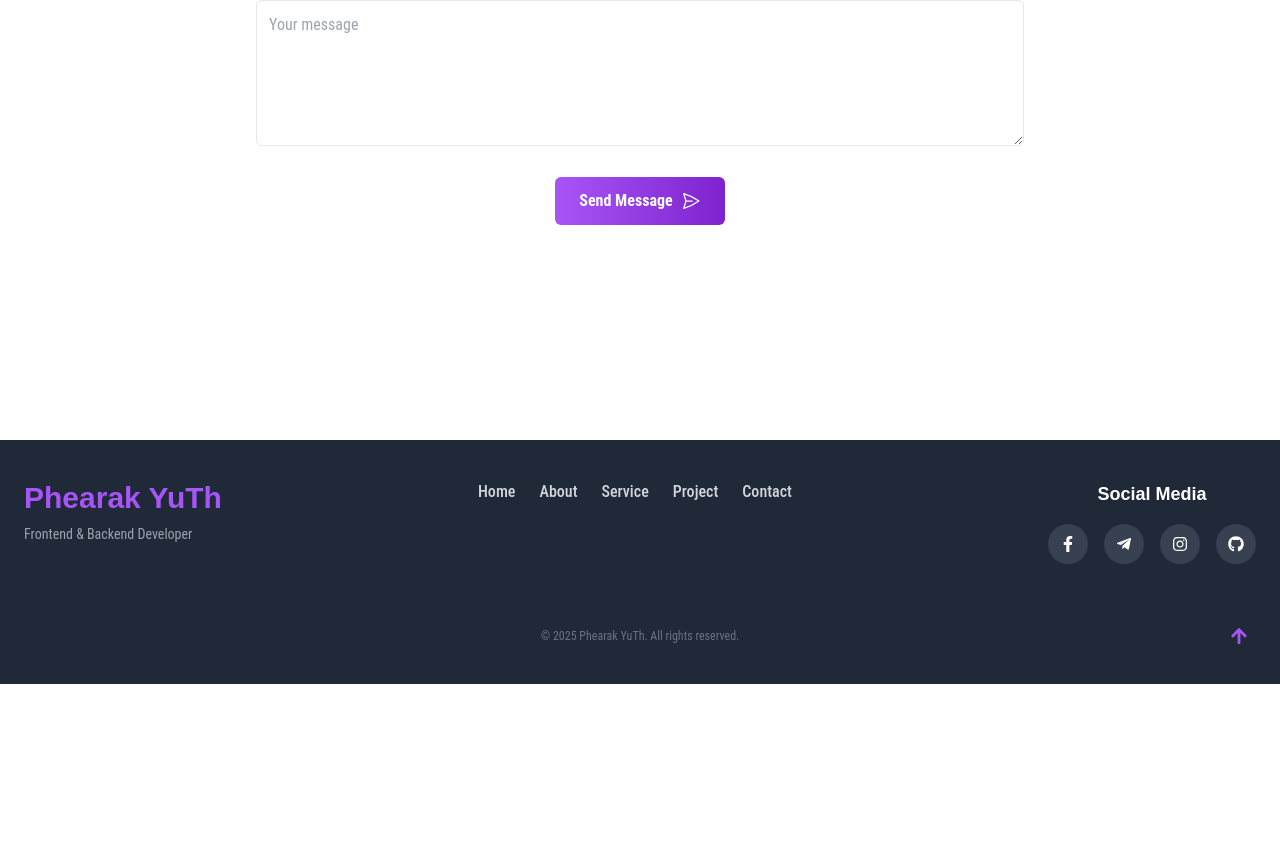
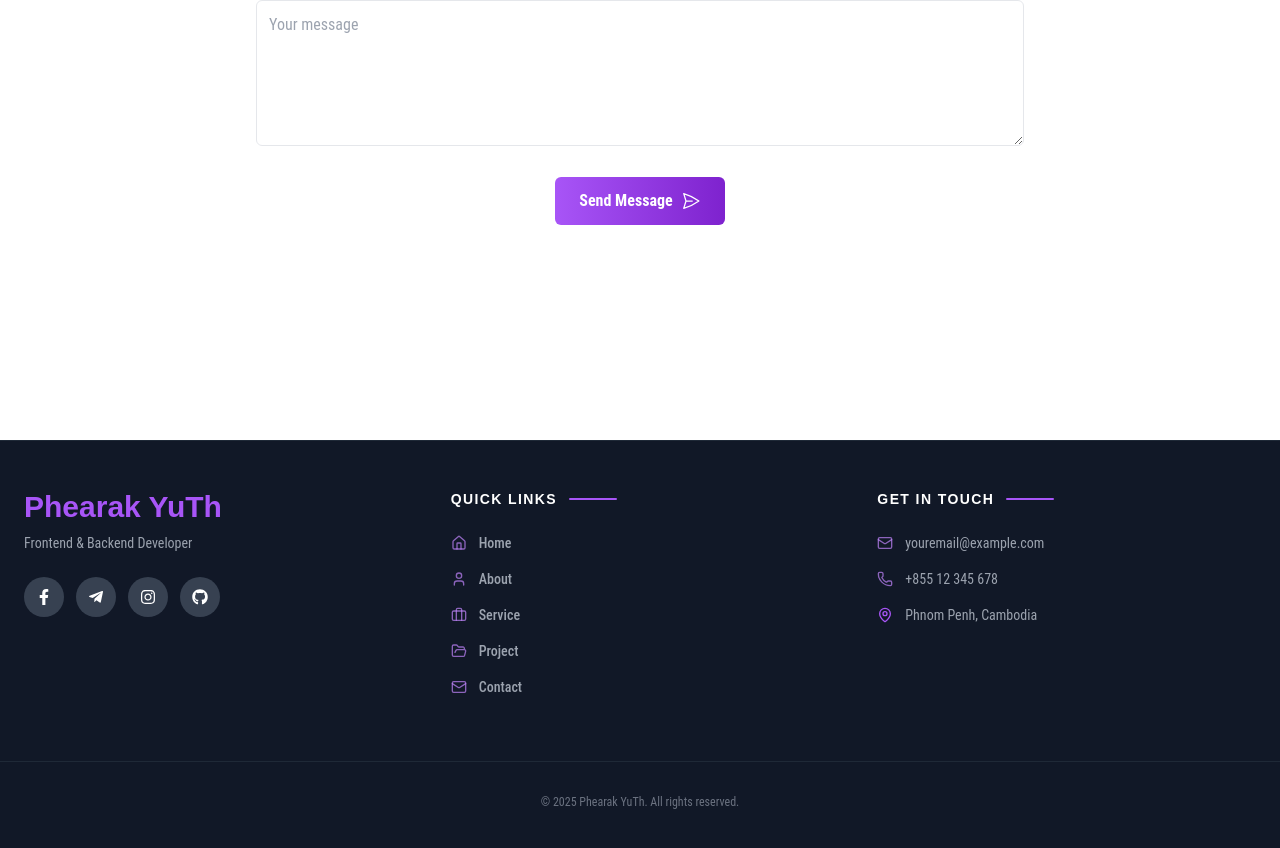
Before and after one commit to yuth04/my-portfolio, a React (Vite) app: page / in a window 1280 px wide. Shown: the part 4249-5097 px from the top of the page. Before the commit the page ends 4933 px from the top, so only its background shows below. Built offline with nearby package versions, Linux system fonts and the light colour scheme.

Commit message:
added motion

```diff
--- a/package.json
+++ b/package.json
@@ -12,6 +12,7 @@
   "dependencies": {
     "aos": "^2.3.4",
     "emailjs-com": "^3.2.0",
+    "framer-motion": "^12.26.2",
     "i18next": "^25.3.2",
     "i18next-browser-languagedetector": "^8.2.0",
     "lucide-react": "^0.555.0",
--- a/src/components/About.jsx
+++ b/src/components/About.jsx
@@ -3,6 +3,8 @@ import profile from "../assets/hero/profile.jpg";
 import { useTranslation } from "react-i18next";
 import Education from "./Education";
 import Tools from "./Tools";
+import { motion } from "framer-motion";
+import { containerVariants, itemVariants } from "./motion";
 import {
   SiHtml5,
   SiCss3,
@@ -13,7 +15,7 @@ import {
   SiMysql,
   SiPostgresql,
   SiExpress,
-  SiNextdotjs
+  SiNextdotjs,
 } from "react-icons/si";
 
 const About = () => {
@@ -45,11 +47,20 @@ const About = () => {
         {/* Header */}
         <div className="text-center mb-16" data-aos="fade-up">
           <div className="flex items-center justify-center mb-4">
-            <span className="w-16 h-[2px] bg-purple-500 mr-3"></span>
+            <motion.span
+              initial={{ width: 0 }}
+              whileInView={{ width: 64 }}
+              transition={{ duration: 0.8, delay: 0.3 }}
+              className="w-16 h-[2px] bg-purple-500 mr-3"
+            ></motion.span>
             <h3 className="text-sm font-semibold uppercase tracking-widest text-purple-500">
               {t("about.about_me")}
             </h3>
-            <span className="w-16 h-[2px] bg-purple-500 ml-3"></span>
+            <motion.span
+               initial={{ width: 0 }}
+              whileInView={{ width: 64 }}
+              transition={{ duration: 0.8, delay: 0.3 }}
+             className="w-16 h-[2px] bg-purple-500 ml-3"></motion.span>
           </div>
 
           <h2 className="text-3xl md:text-4xl font-bold text-gray-800 dark:text-white">
--- a/src/components/Education.jsx
+++ b/src/components/Education.jsx
@@ -1,6 +1,7 @@
 import React from "react";
 import { useTranslation } from "react-i18next";
-
+import { containerVariants, itemVariants } from "./motion";
+import { motion } from "framer-motion";
 const Education = () => {
   const { t } = useTranslation();
 
@@ -22,7 +23,6 @@ const Education = () => {
           className="absolute inset-0 w-full h-full"
           viewBox="0 0 1000 200"
           preserveAspectRatio="none"
-
         >
           <path
             d={svgPath}
@@ -115,7 +115,13 @@ const Education = () => {
 
       {/* ================= MOBILE ================= */}
       <div className="md:hidden relative px-6">
-        <div className="absolute left-6 top-0 bottom-0 w-[2px] bg-purple-500/40" />
+        <motion.div
+          initial={{ height: 0 }}
+          whileInView={{ height: 410 }}
+          transition={{ duration: 1.2, delay: 1.2 }}
+          viewport={{once: true}}
+          className="absolute left-6 top-0 bottom-0 w-[2px] bg-purple-500/40"
+        />
         <div className="pl-10 space-y-12">
           {/* Primary */}
           <div data-aos="fade-up">
--- a/src/components/Footer.jsx
+++ b/src/components/Footer.jsx
@@ -1,7 +1,25 @@
 import React from "react";
 import { useTranslation } from "react-i18next";
-import FooterIcons from './FooterIcons';
+import FooterIcons from "./FooterIcons";
 import { FaArrowUp } from "react-icons/fa";
+import { motion } from "framer-motion"; // Make sure to: npm install framer-motion
+import {
+  Home,
+  User,
+  Briefcase,
+  FolderOpen,
+  Mail,
+  Phone,
+  MapPin,
+} from "lucide-react";
+import  {containerVariants, itemVariants}  from "./motion";
+const linkIcons = {
+  home: <Home size={16} />,
+  about: <User size={16} />,
+  service: <Briefcase size={16} />,
+  project: <FolderOpen size={16} />,
+  contact: <Mail size={16} />,
+};
 
 const Footer = () => {
   const { t } = useTranslation();
@@ -14,53 +32,130 @@ const Footer = () => {
     { key: "contact", label: t("footer.links.contact") },
   ];
 
+
+  // const containerVariants = {
+  //   hidden: { opacity: 0, y: 30 },
+  //   visible: {
+  //     opacity: 1,
+  //     y: 0,
+  //     transition: {
+  //       duration: 0.6,
+  //       staggerChildren: 0.15,
+  //       ease: "easeOut",
+  //     },
+  //   },
+  // };
+
+  // const itemVariants = {
+  //   hidden: { opacity: 0, y: 20 },
+  //   visible: { opacity: 1, y: 0 },
+  // };
+
   return (
-    <footer className="bg-gray-800 text-gray-300 py-10">
-      <div className="max-w-7xl mx-auto px-6 flex flex-col md:flex-row justify-between gap-12">
-        {/* Brand */}
-        <div className="text-center md:text-left">
-          <h2 className="text-3xl font-extrabold text-purple-500">{t("footer.name")}</h2>
-          <p className="mt-2 text-sm text-gray-400">{t("footer.tagline")}</p>
+    <footer className="bg-gray-900 text-gray-300 py-12 border-t border-gray-800 overflow-hidden">
+      <motion.div
+        className="max-w-7xl mx-auto px-6 flex flex-col md:flex-row justify-between gap-12"
+        initial="hidden"
+        whileInView="visible"
+        viewport={{ once: true, amount: 0.2 }} // Animates when 20% of footer is visible
+        variants={containerVariants}
+      >
+        {/* Brand Section */}
+        <motion.div variants={itemVariants} className="flex-1">
+          <h2 className="text-3xl font-extrabold text-purple-500">
+            {t("footer.name")}
+          </h2>
+          <p className="mt-2 text-sm text-gray-400 max-w-xs">
+            {t("footer.tagline")}
+          </p>
+          <div className="mt-6 flex gap-3">
+            <FooterIcons />
+          </div>
+        </motion.div>
+
+        {/* Navigation Links */}
+        <motion.div variants={itemVariants} className="flex-1">
+          <div className="flex items-center mb-6">
+            <h3 className="text-sm font-semibold uppercase tracking-widest text-white">
+              Quick Links
+            </h3>
+            <motion.div
+              initial={{ width: 0 }}
+              whileInView={{ width: 48 }}
+              transition={{ duration: 0.8, delay: 0.3 }}
+              className="h-[2px] bg-purple-500 ml-3 rounded"
+            />
           </div>
 
-        {/* Navigation Links */}
-        <nav
-          className="flex flex-wrap justify-center md:justify-start gap-6 text-base font-medium"
-          aria-label="Footer navigation"
-        >
+          <nav className="flex flex-col gap-4 text-sm font-medium">
             {lists.map((item) => (
-            <a
+              <motion.a
                 key={item.key}
                 href={`#${item.key}`}
-              className="hover:text-purple-500 transition-colors duration-300"
+                whileHover={{ x: 5 }} // Small nudge on hover
+                className="group flex items-center w-fit gap-3 text-gray-400 hover:text-purple-500 transition-colors duration-300"
               >
-              {item.label}
-            </a>
+                <span className="text-purple-400/70 group-hover:text-purple-500 transition-colors">
+                  {linkIcons[item.key]}
+                </span>
+                <span>{item.label}</span>
+              </motion.a>
             ))}
           </nav>
+        </motion.div>
 
-        {/* Social Media */}
-        <div className="text-center md:text-right">
-          <h3 className="text-lg font-semibold text-white text-center mb-4">{t("footer.social")}</h3>
-          <div className="flex justify-center md:justify-end gap-4">
-            <FooterIcons />
+        {/* Contact Section */}
+        <motion.div variants={itemVariants} className="flex-1">
+          <div className="flex items-center mb-6">
+            <h3 className="text-sm font-semibold uppercase tracking-widest text-white">
+              Get In Touch
+            </h3>
+            <motion.div
+              initial={{ width: 0 }}
+              whileInView={{ width: 48 }}
+              transition={{ duration: 0.8, delay: 0.3 }}
+              className="h-[2px] bg-purple-500 ml-3 rounded"
+            />
+          </div>
+
+          <div className="flex flex-col gap-4 text-sm text-gray-400">
+            <motion.a
+              whileHover={{ x: 5 }}
+              href="mailto:youremail@example.com"
+              className="group flex items-center w-fit gap-3 hover:text-purple-500 transition-colors"
+            >
+              <Mail size={16} className="text-purple-400/70 group-hover:text-purple-500" />
+              <span>youremail@example.com</span>
+            </motion.a>
+
+            <motion.a
+              whileHover={{ x: 5 }}
+              href="tel:+85512345678"
+              className="group flex items-center w-fit gap-3 hover:text-purple-500 transition-colors"
+            >
+              <Phone size={16} className="text-purple-400/70 group-hover:text-purple-500" />
+              <span>+855 12 345 678</span>
+            </motion.a>
+
+            <div className="flex items-center gap-3 w-fit">
+              <MapPin size={16} className="text-purple-500" />
+              <span>Phnom Penh, Cambodia</span>
             </div>
           </div>
-      </div>
+        </motion.div>
+      </motion.div>
 
-      {/* Bottom */}
-      <div className="relative mt-16 text-center text-xs text-gray-500 max-w-7xl mx-auto px-6">
-        <p>&copy; {new Date().getFullYear()} Phearak YuTh. {t("footer.copyright")}</p>
-
-        <a
-          href="#top"
-          aria-label="Back to top"
-          className="absolute right-6 top-1/2 -translate-y-1/2 text-purple-500 hover:text-white transition-colors duration-300 p-2 rounded-full"
-          title={t("footer.back_to_top")}
+      {/* Bottom Section */}
+      <motion.div
+        initial={{ opacity: 0 }}
+        whileInView={{ opacity: 1 }}
+        transition={{ delay: 0.8 }}
+        className="border-t border-gray-800 mt-16 pt-8 relative max-w-7xl mx-auto px-6 text-center"
       >
-          <FaArrowUp size={18} />
-        </a>
-      </div>
+        <p className="text-xs text-gray-500">
+          &copy; {new Date().getFullYear()} Phearak YuTh. {t("footer.copyright")}
+        </p>
+      </motion.div>
     </footer>
   );
 };
--- a/src/components/Project.jsx
+++ b/src/components/Project.jsx
@@ -3,6 +3,8 @@ import { FaGithub, FaExternalLinkAlt } from "react-icons/fa";
 import { projects } from "./data";
 import { useTranslation } from "react-i18next";
 import { ChevronsDown } from "lucide-react";
+import { containerVariants, itemVariants } from "./motion";
+import { motion } from "framer-motion";
 const Project = () => {
   const { t } = useTranslation();
   const [isExpanded, setIsExpanded] = useState(false);
@@ -18,11 +20,19 @@ const Project = () => {
       {/* header */}
       <div className="text-center mb-10" data-aos="fade-up">
         <div className="flex items-center justify-center mb-3">
-          <div className="w-20 h-[2px] bg-purple-500 mr-3 rounded"></div>
+          <motion.div
+           initial={{ width: 0 }}
+            whileInView={{ width: 64 }}
+            transition={{ duration: 0.8, delay: 0.3 }}
+          className="w-20 h-[2px] bg-purple-500 mr-3 rounded"></motion.div>
           <h3 className="text-sm font-medium uppercase tracking-widest">
             {t("project.my_project")}
           </h3>
-          <div className="w-20 h-[2px] bg-purple-500 ml-3 rounded"></div>
+          <motion.div
+           initial={{ width: 0 }}
+            whileInView={{ width: 64 }}
+            transition={{ duration: 0.8, delay: 0.3 }}
+          className="w-20 h-[2px] bg-purple-500 ml-3 rounded"></motion.div>
         </div>
         <h2 className="text-3xl md:text-4xl font-bold text-slate-700 dark:text-white">
           {t("project.frontend_title")}
--- /dev/null
+++ b/src/components/motion.js
@@ -0,0 +1,16 @@
+export const containerVariants = {
+    hidden: { opacity: 0, y: 30 },
+    visible: {
+      opacity: 1,
+      y: 0,
+      transition: {
+        duration: 0.6,
+        staggerChildren: 0.15,
+        ease: "easeOut",
+      },
+    },
+  }
+export const  itemVariants = {
+    hidden: { opacity: 0, y: 20 },
+    visible: { opacity: 1, y: 0 },
+  }
```
Also changed, not shown: src/components/Service.jsx (+15 -3 lines), 1 other file (tests, documents, lock files or other folders). Lines whose indentation alone changed are shown as unchanged.
